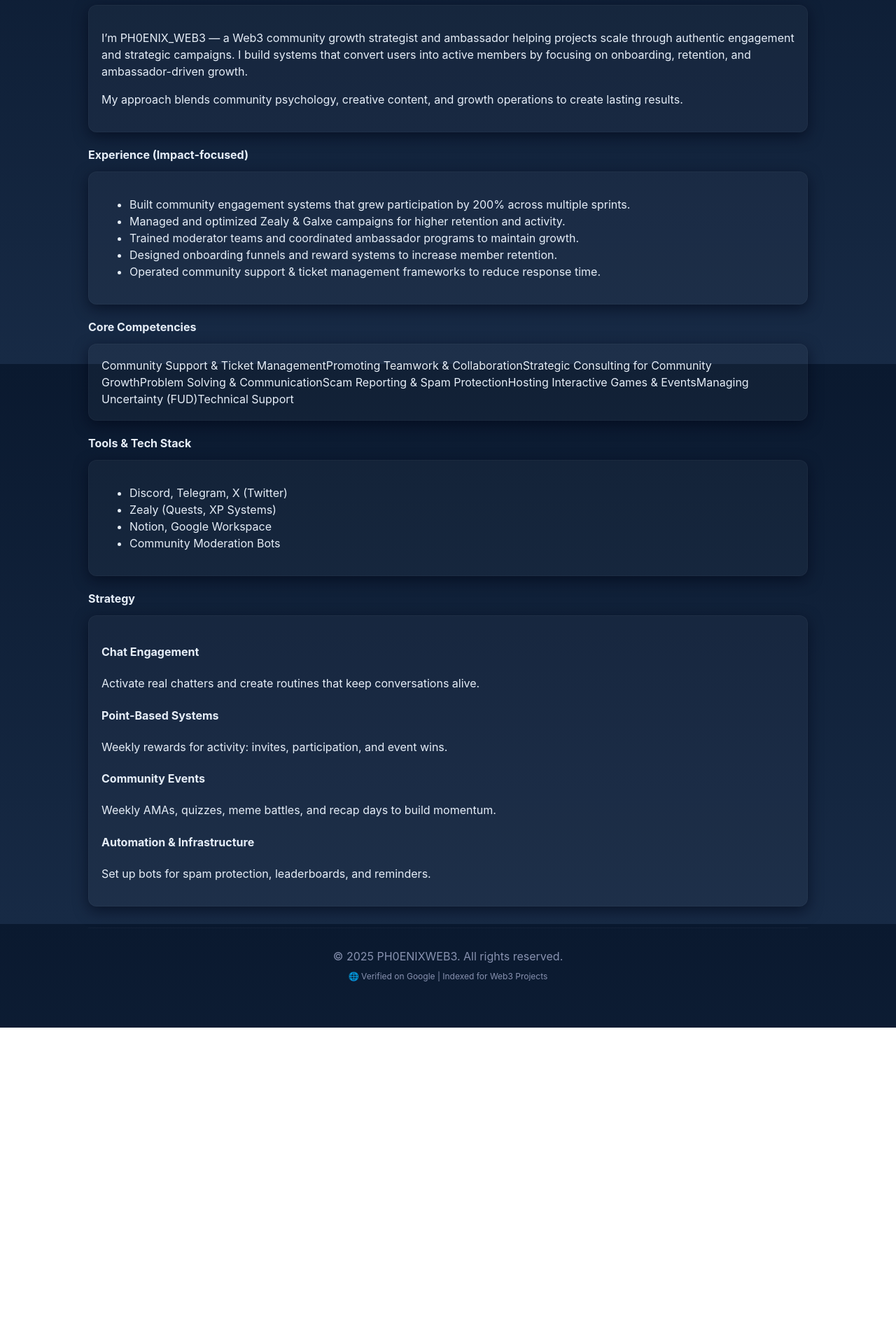
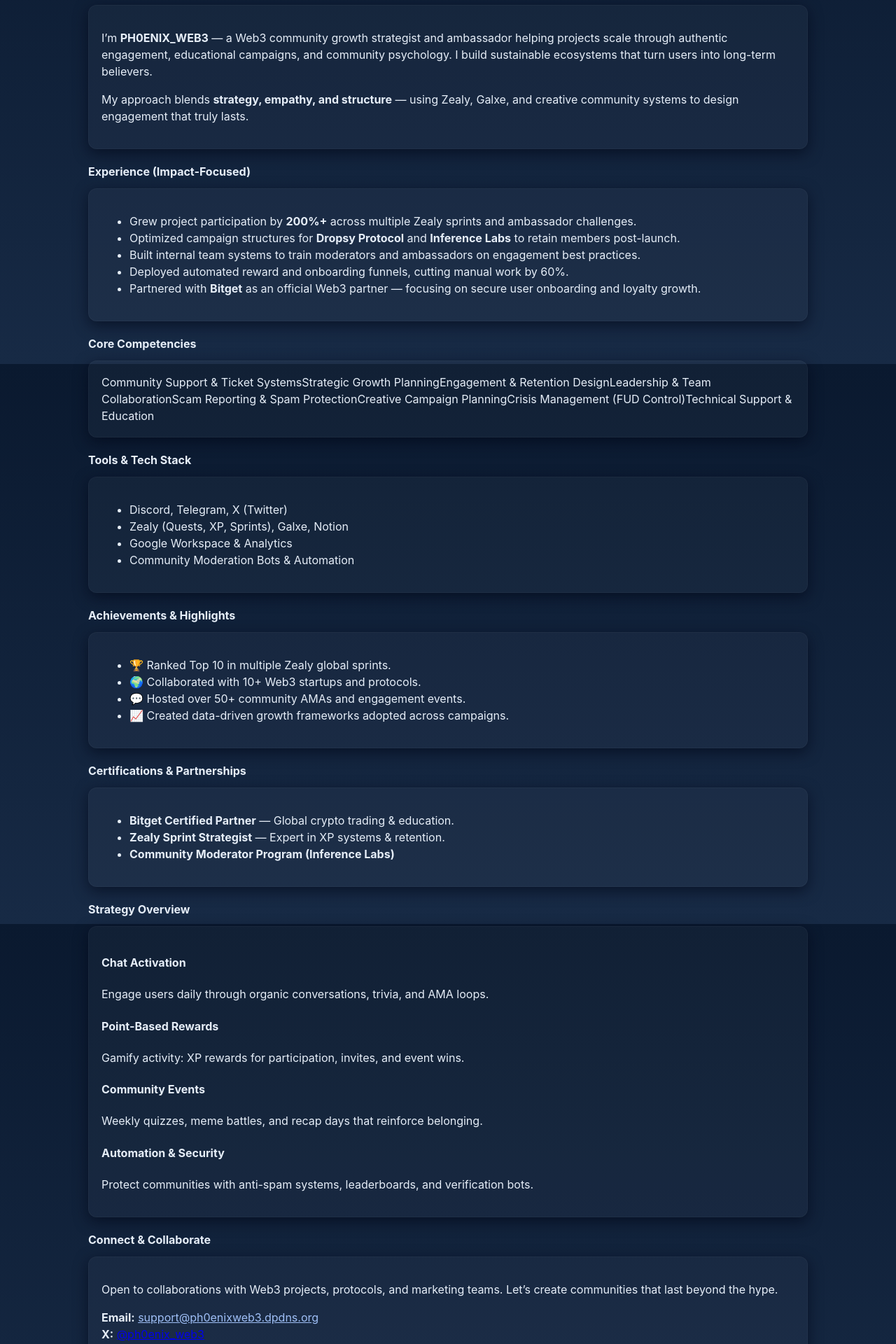
Before and after one commit to ekenegodwins22-eng/ph0enixweb3, a Next.js app: page /resume in a window 1280 px wide. Shown: the part 280-2200 px from the top of the page at 70% size. Before the commit the page ends 1748 px from the top, so only its background shows below. Built offline with nearby package versions, Linux system fonts and the light colour scheme.

Commit message:
Update resume.js

```diff
--- a/pages/resume.js
+++ b/pages/resume.js
@@ -1,25 +1,33 @@
-
 import Head from 'next/head';
 const PROFILE_IMG = "https://i.ibb.co/7tNbF3k3/file-000000000f3461f7b9667cad34755326.png";
+
 export default function Resume() {
   const downloadResume = () => {
-    // placeholder - link to generated PDF
     const link = document.createElement('a');
     link.href = '/resume.pdf';
     link.download = 'PH0ENIX_WEB3_Resume.pdf';
     document.body.appendChild(link);
     link.click();
     document.body.removeChild(link);
-  }
+  };
+
   return (
     <>
       <Head>
         <link rel="icon" href="/favicon.ico" />
         <script async src="https://pagead2.googlesyndication.com/pagead/js/adsbygoogle.js?client=ca-pub-3167199119695111"
-             crossOrigin="anonymous"></script>
-        <title>PH0ENIX_WEB3 — Resume</title>
-        <meta name="description" content="Resume - PH0ENIX_WEB3" />
+          crossOrigin="anonymous"></script>
+        <title>PH0ENIX_WEB3 — Professional Resume & Portfolio</title>
+        <meta name="description" content="PH0ENIX_WEB3 — Professional Web3 Community Manager & Growth Strategist with proven success in ambassador programs, Zealy campaigns, and Web3 community expansion." />
+        <meta name="keywords" content="Web3 resume, community manager, Bitget, Zealy, crypto marketing, blockchain growth strategist" />
+        <meta name="author" content="PH0ENIX_WEB3" />
+        <meta property="og:type" content="profile" />
+        <meta property="og:title" content="PH0ENIX_WEB3 — Web3 Community Manager Resume" />
+        <meta property="og:description" content="Experienced Web3 strategist helping blockchain projects grow and scale through authentic engagement." />
+        <meta property="og:image" content={PROFILE_IMG} />
+        <meta property="og:url" content="https://ph0enixweb3.dpdns.org/resume" />
       </Head>
+
       <div className="container">
         <header className="resume-header">
           <img src={PROFILE_IMG} alt="PH0ENIX_WEB3 - Professional Web3 Community Manager and Ambassador" className="resume-photo" />
@@ -27,7 +35,7 @@
             <h2>PH0ENIX_WEB3</h2>
             <div className="small">Community Growth Ambassador • Web3 Strategist</div>
             <div className="small">Age: 23 • Timezone: GMT +1</div>
-            <div style={{marginTop:10}}>
+            <div style={{ marginTop: 10 }}>
               <button className="btn" onClick={downloadResume}>⬇️ Download Resume (PDF)</button>
             </div>
           </div>
@@ -36,73 +44,123 @@
         <section>
           <div className="section-title">About Me</div>
           <div className="card">
-            <p>I’m PH0ENIX_WEB3 — a Web3 community growth strategist and ambassador helping projects scale through authentic engagement and strategic campaigns. I build systems that convert users into active members by focusing on onboarding, retention, and ambassador-driven growth.</p>
-            <p style={{marginTop:8}}>My approach blends community psychology, creative content, and growth operations to create lasting results.</p>
+            <p>
+              I’m <strong>PH0ENIX_WEB3</strong> — a Web3 community growth strategist and ambassador
+              helping projects scale through authentic engagement, educational campaigns, and community psychology.
+              I build sustainable ecosystems that turn users into long-term believers.
+            </p>
+            <p style={{ marginTop: 8 }}>
+              My approach blends <strong>strategy, empathy, and structure</strong> — using Zealy, Galxe,
+              and creative community systems to design engagement that truly lasts.
+            </p>
           </div>
         </section>
 
-        <section style={{marginTop:20}}>
-          <div className="section-title">Experience (Impact-focused)</div>
+        <section style={{ marginTop: 20 }}>
+          <div className="section-title">Experience (Impact-Focused)</div>
           <div className="card">
             <ul>
-              <li>Built community engagement systems that grew participation by 200% across multiple sprints.</li>
-              <li>Managed and optimized Zealy & Galxe campaigns for higher retention and activity.</li>
-              <li>Trained moderator teams and coordinated ambassador programs to maintain growth.</li>
-              <li>Designed onboarding funnels and reward systems to increase member retention.</li>
-              <li>Operated community support & ticket management frameworks to reduce response time.</li>
+              <li>Grew project participation by <strong>200%+</strong> across multiple Zealy sprints and ambassador challenges.</li>
+              <li>Optimized campaign structures for <strong>Dropsy Protocol</strong> and <strong>Inference Labs</strong> to retain members post-launch.</li>
+              <li>Built internal team systems to train moderators and ambassadors on engagement best practices.</li>
+              <li>Deployed automated reward and onboarding funnels, cutting manual work by 60%.</li>
+              <li>Partnered with <strong>Bitget</strong> as an official Web3 partner — focusing on secure user onboarding and loyalty growth.</li>
             </ul>
           </div>
         </section>
 
-        <section style={{marginTop:20}}>
+        <section style={{ marginTop: 20 }}>
           <div className="section-title">Core Competencies</div>
           <div className="card">
             <div className="skills-list">
-              <span className="badge">Community Support & Ticket Management</span>
-              <span className="badge">Promoting Teamwork & Collaboration</span>
-              <span className="badge">Strategic Consulting for Community Growth</span>
-              <span className="badge">Problem Solving & Communication</span>
+              <span className="badge">Community Support & Ticket Systems</span>
+              <span className="badge">Strategic Growth Planning</span>
+              <span className="badge">Engagement & Retention Design</span>
+              <span className="badge">Leadership & Team Collaboration</span>
               <span className="badge">Scam Reporting & Spam Protection</span>
-              <span className="badge">Hosting Interactive Games & Events</span>
-              <span className="badge">Managing Uncertainty (FUD)</span>
-              <span className="badge">Technical Support</span>
+              <span className="badge">Creative Campaign Planning</span>
+              <span className="badge">Crisis Management (FUD Control)</span>
+              <span className="badge">Technical Support & Education</span>
             </div>
           </div>
         </section>
 
-        <section style={{marginTop:20}}>
+        <section style={{ marginTop: 20 }}>
           <div className="section-title">Tools & Tech Stack</div>
           <div className="card">
             <ul>
               <li>Discord, Telegram, X (Twitter)</li>
-              <li>Zealy (Quests, XP Systems)</li>
-              <li>Notion, Google Workspace</li>
-              <li>Community Moderation Bots</li>
+              <li>Zealy (Quests, XP, Sprints), Galxe, Notion</li>
+              <li>Google Workspace & Analytics</li>
+              <li>Community Moderation Bots & Automation</li>
             </ul>
           </div>
         </section>
 
-        <section style={{marginTop:20}}>
-          <div className="section-title">Strategy</div>
+        <section style={{ marginTop: 20 }}>
+          <div className="section-title">Achievements & Highlights</div>
           <div className="card">
-            <h4>Chat Engagement</h4>
-            <p>Activate real chatters and create routines that keep conversations alive.</p>
-            <h4>Point-Based Systems</h4>
-            <p>Weekly rewards for activity: invites, participation, and event wins.</p>
-            <h4>Community Events</h4>
-            <p>Weekly AMAs, quizzes, meme battles, and recap days to build momentum.</p>
-            <h4>Automation & Infrastructure</h4>
-            <p>Set up bots for spam protection, leaderboards, and reminders.</p>
+            <ul>
+              <li>🏆 Ranked Top 10 in multiple Zealy global sprints.</li>
+              <li>🌍 Collaborated with 10+ Web3 startups and protocols.</li>
+              <li>💬 Hosted over 50+ community AMAs and engagement events.</li>
+              <li>📈 Created data-driven growth frameworks adopted across campaigns.</li>
+            </ul>
           </div>
         </section>
 
-        <footer className="footer" style={{marginTop:30}}>
+        <section style={{ marginTop: 20 }}>
+          <div className="section-title">Certifications & Partnerships</div>
+          <div className="card">
+            <ul>
+              <li><strong>Bitget Certified Partner</strong> — Global crypto trading & education.</li>
+              <li><strong>Zealy Sprint Strategist</strong> — Expert in XP systems & retention.</li>
+              <li><strong>Community Moderator Program (Inference Labs)</strong></li>
+            </ul>
+          </div>
+        </section>
+
+        <section style={{ marginTop: 20 }}>
+          <div className="section-title">Strategy Overview</div>
+          <div className="card">
+            <h4>Chat Activation</h4>
+            <p>Engage users daily through organic conversations, trivia, and AMA loops.</p>
+            <h4>Point-Based Rewards</h4>
+            <p>Gamify activity: XP rewards for participation, invites, and event wins.</p>
+            <h4>Community Events</h4>
+            <p>Weekly quizzes, meme battles, and recap days that reinforce belonging.</p>
+            <h4>Automation & Security</h4>
+            <p>Protect communities with anti-spam systems, leaderboards, and verification bots.</p>
+          </div>
+        </section>
+
+        <section style={{ marginTop: 20 }}>
+          <div className="section-title">Connect & Collaborate</div>
+          <div className="card">
+            <p>
+              Open to collaborations with Web3 projects, protocols, and marketing teams.
+              Let’s create communities that last beyond the hype.
+            </p>
+            <p>
+              <strong>Email:</strong> <a href="mailto:support@ph0enixweb3.dpdns.org" style={{ color: '#9fbff6' }}>support@ph0enixweb3.dpdns.org</a><br />
+              <strong>X:</strong> <a href="https://x.com/ph0enix_web3" target="_blank" rel="noreferrer">@ph0enix_web3</a><br />
+              <strong>Telegram:</strong> <a href="https://t.me/ph0enix_web" target="_blank" rel="noreferrer">@ph0enix_web</a>
+            </p>
+          </div>
+        </section>
+
+        {/* ✅ Updated Footer with Independent Disclaimer */}
+        <footer className="footer" style={{ marginTop: 30, textAlign: 'center' }}>
           <div>© 2025 PH0ENIXWEB3. All rights reserved.</div>
-          <div style={{marginTop:8,fontSize:12,color:'var(--muted)'}}>
+          <div style={{ marginTop: 8, fontSize: 12, color: 'var(--muted)' }}>
             🌐 Verified on Google | Indexed for Web3 Projects
+          </div>
+          <div style={{ marginTop: 6, fontSize: 11, color: 'var(--muted)' }}>
+            ⚠️ PH0ENIX_WEB3 is an independent Web3 ambassador and strategist brand —
+            not affiliated with any other “Phoenix” projects or entities.
           </div>
         </footer>
       </div>
     </>
-  )
-}
+  );
+            }
```
